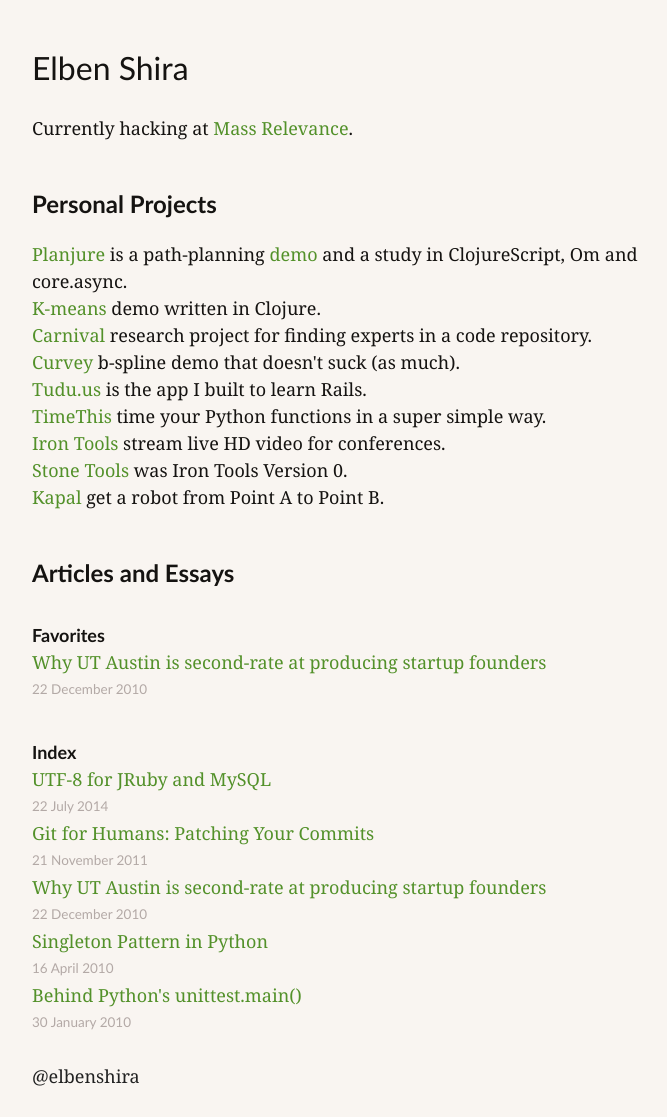
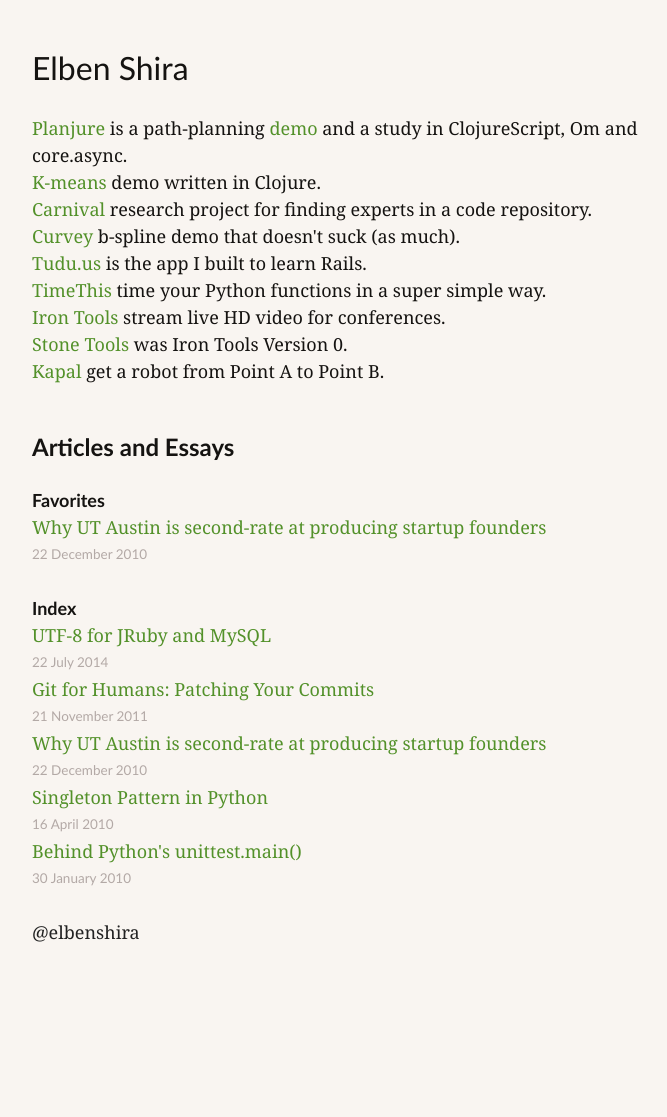
Before and after one commit to elben/elben.github.io-jekyll, a Jekyll site: the page built from index.html, in a window 1280 px wide. Shown: the whole page, without its empty margins (258-925 px from the left). Built offline with Jekyll 4.4.1, drawn with Linux system fonts in a browser that asks for light colours; Markdown is read by kramdown in place of the engine named in the settings; after the commit the page ends 973 px from its top, so only the background shows below that.

Commit message:
h3 margin. Simplify index page.

```diff
--- a/css/default.css
+++ b/css/default.css
@@ -175,7 +175,7 @@
   font-family: "Avenir", "Gill Sans", "Helvetica Neue", helvetica, sans-serif;
   font-weight: bold;
   font-size: 1em;
-  margin: 2em 0 0em;
+  margin: 1.5em 0 0em;
 }
 
 ul.simple {
--- a/index.html
+++ b/index.html
@@ -3,12 +3,6 @@
 title: Elben Shira
 ---
 
-<p>
-Currently hacking at <a href="http://twitter.com/massrelevance"
-  target="_blank">Mass Relevance</a>.
-</p>
-
-<h2>Personal Projects</h2>
 <ul class="projects-list simple">
   <li><a href="https://github.com/elben/planjure/" target="_blank">Planjure</a>
   is a path-planning <a href="http://elbenshira.com/projects/planjure/"
```
